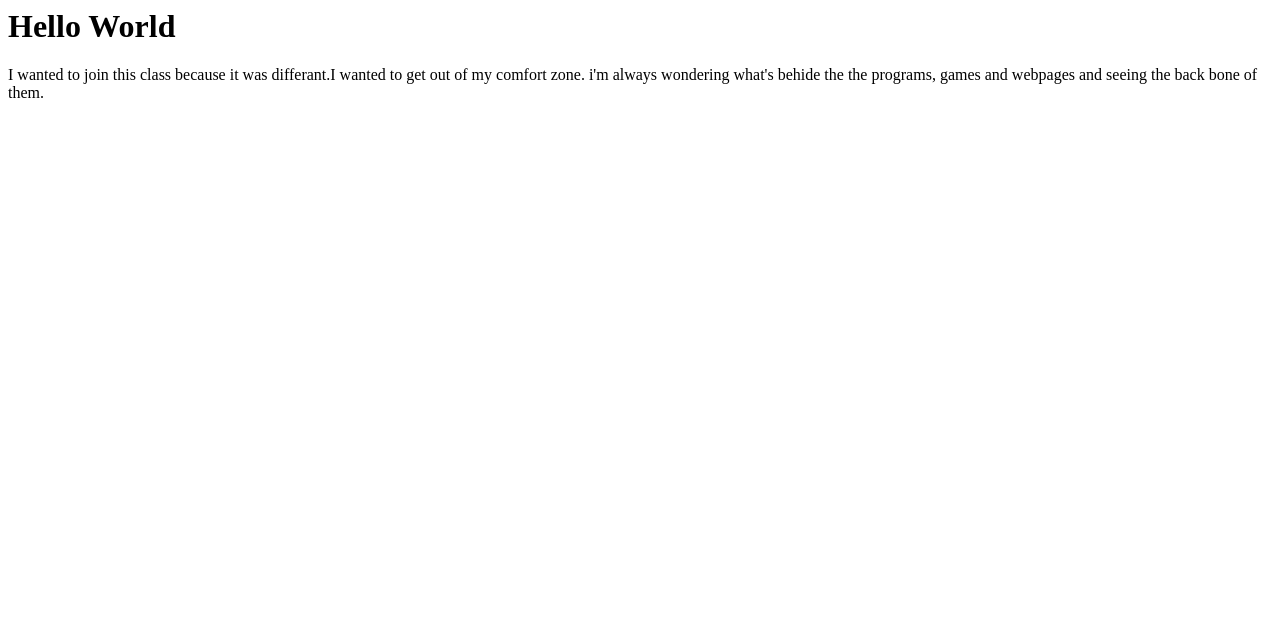
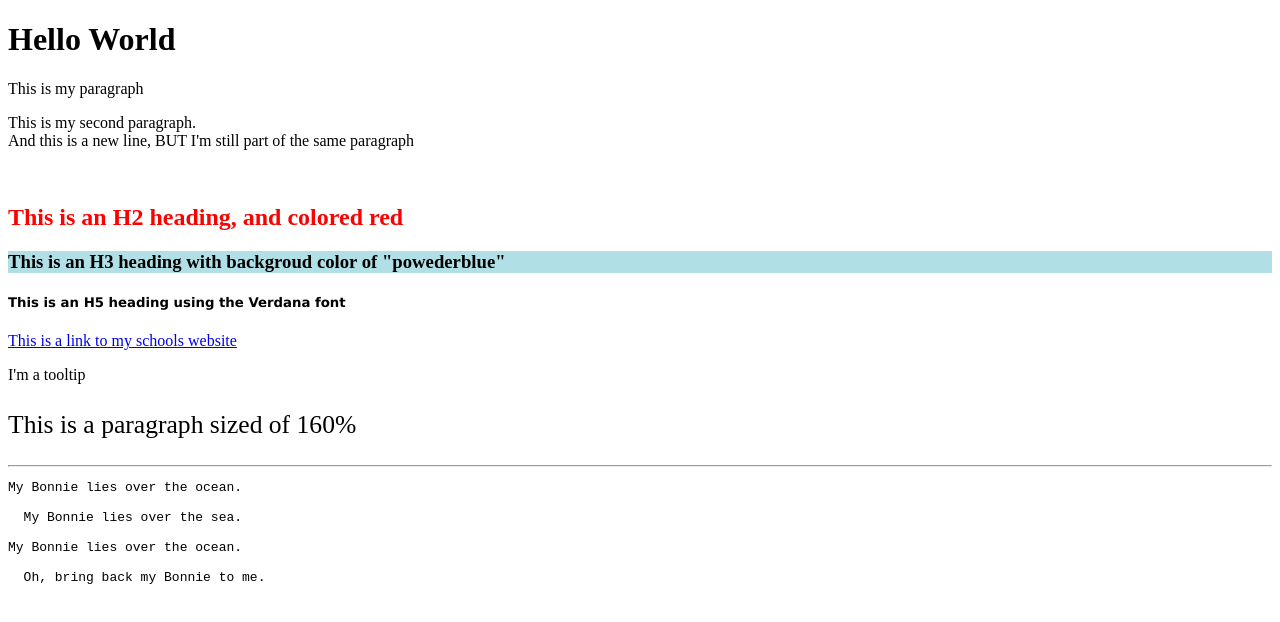
Before and after one commit to sibs0765/HelloWorld-1, a plain HTML site: page index.html in a window 1280 px wide. Drawn offline with Linux system fonts and the light colour scheme.

Commit message:
Update index.html
Lesson 2 Assignment 2C

```diff
--- a/index.html
+++ b/index.html
@@ -1,2 +1,39 @@
-<h1>Hello World</h1>
-<p>I wanted to join this class because it was differant.I wanted to get out of my comfort zone. i'm always wondering what's behide the the programs, games and webpages and seeing the back bone of them.</p>
+<!DOCTYPE html>
+<html>
+
+
+  <body>
+    <h1>Hello World</h1>
+    <p>This is my paragraph</p>
+    <p>This is my second paragraph.<br>
+    And this is a new line, BUT I'm still part of the same paragraph</p>
+    <br>
+
+    <h2 style="color:red;">This is an H2 heading, and colored red</h2>
+
+    <h3 style="background-color:powderblue;">This is an H3 heading with backgroud color of "powederblue"</h3>
+
+    <h5 style="font-family:verdana;">This is an H5 heading using the Verdana font</h5>
+
+    <a href="https://www.wlhs.net">This is a link to my schools website</a>
+
+    <p title="I'm a tooltip">I'm a tooltip</p>
+
+    <p style="font-size:160%;">This is a paragraph sized of 160%</p>
+
+    <hr>
+
+    <pre>
+My Bonnie lies over the ocean.
+
+  My Bonnie lies over the sea.
+
+My Bonnie lies over the ocean.
+
+  Oh, bring back my Bonnie to me.
+    </pre>
+
+
+  </body>
+
+</html>
```
